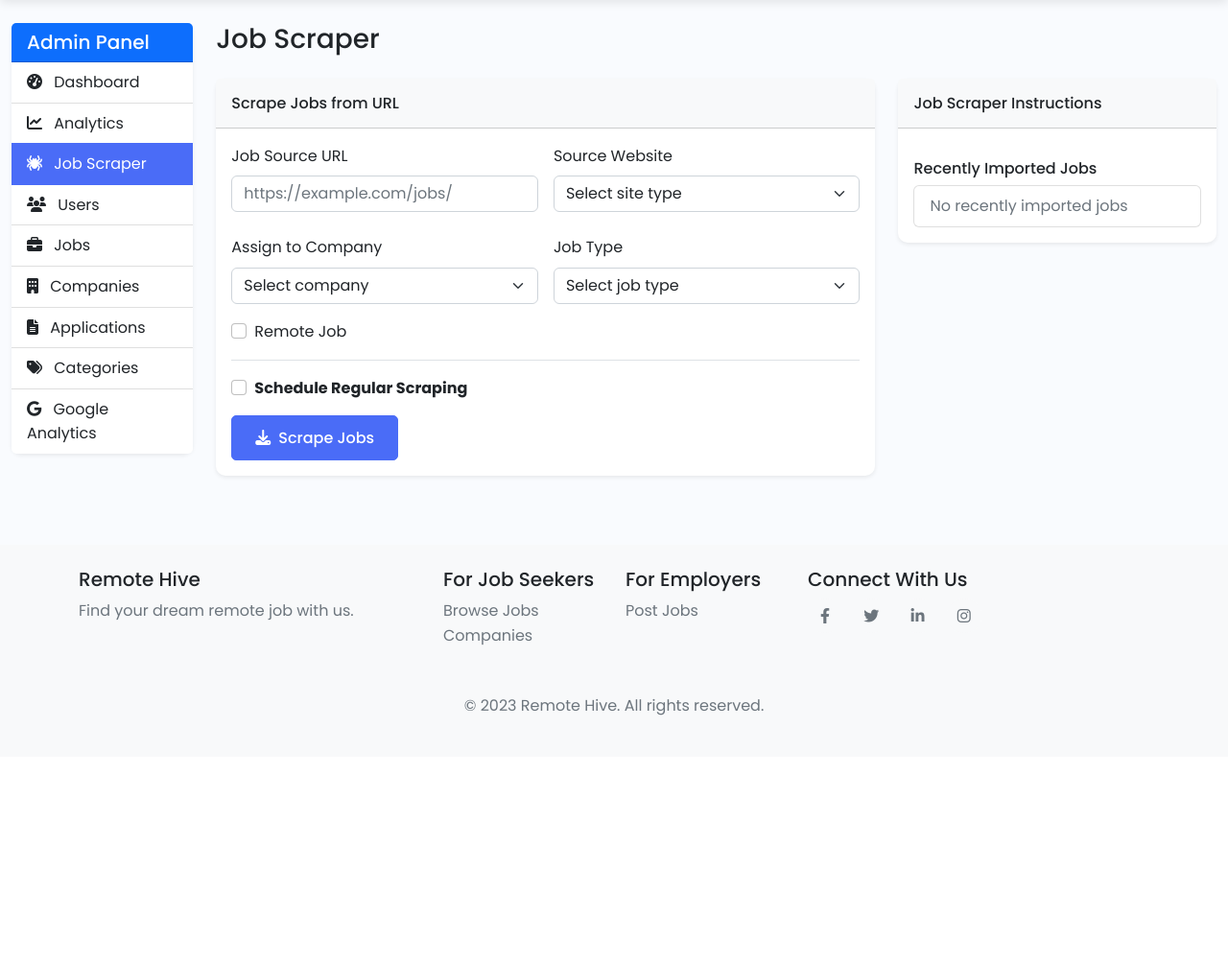
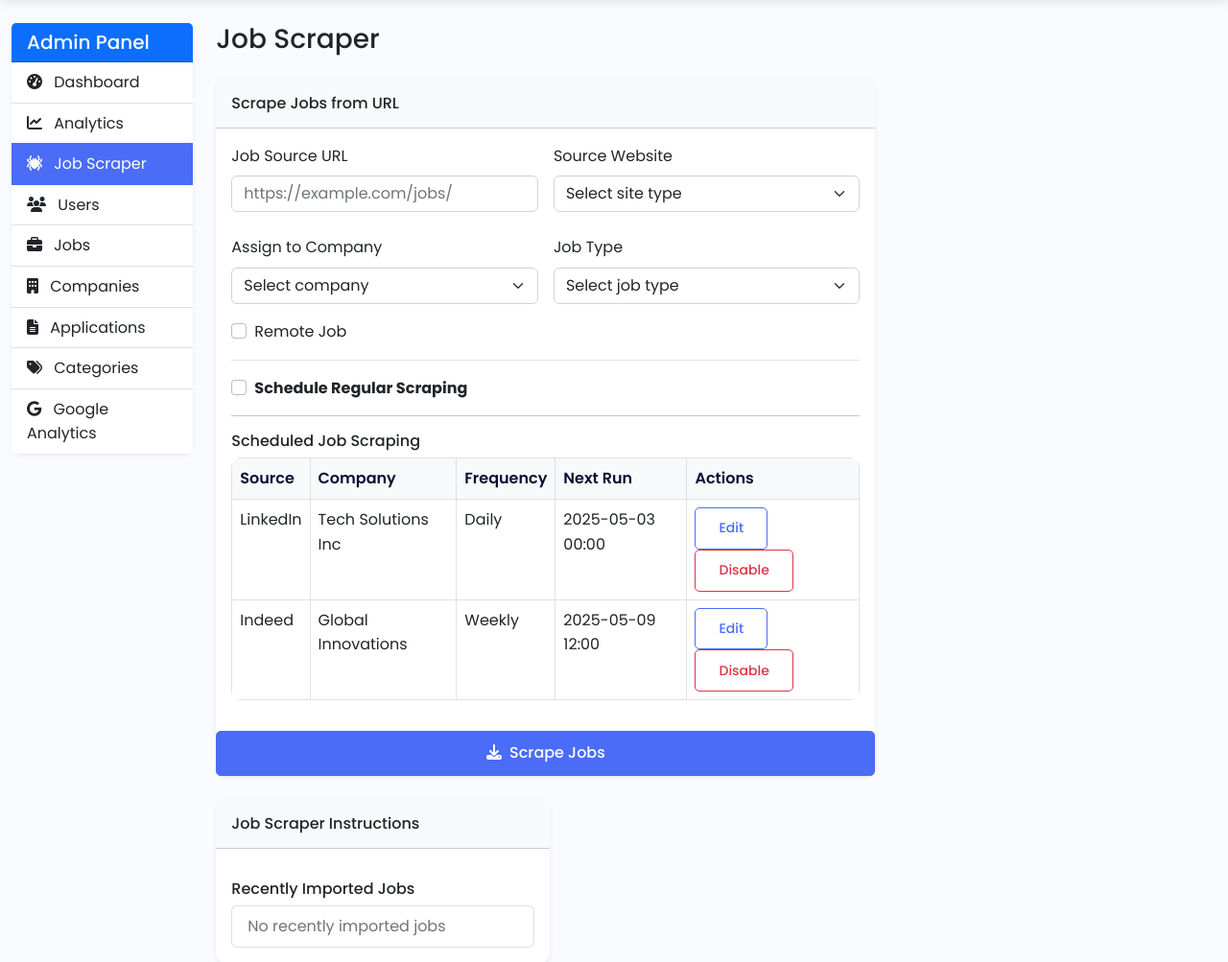
Before and after one commit to RANJ1234/Remote_hive, a Python web app: template templates/admin/job_scraper.html in a window 1280 px wide. Shown: the part 66-1069 px from the top of the page at 96% size. Before the commit the page ends 812 px from the top, so only its background shows below. Run offline with Jinja, Linux system fonts and the light colour scheme; the template is opened without the code that fills it, so the values that code supplies are empty.

Commit message:
Show list of scheduled job scrapers with edit and disable functions
Adds a table to job_scraper.html displaying scheduled jobs and removes schedule_job_scraper route in admin_routes.py.

Replit-Commit-Author: Agent
Replit-Commit-Session-Id: 06037fb7-ee47-43d8-a3c7-39463f5de34e
Replit-Commit-Screenshot-Url: https://storage.googleapis.com/screenshot-production-us-central1/95137704-821d-43e2-b29a-a8ab877741e0/7f6c9b94-af5d-40c4-8a1a-21d6267e5441.jpg

```diff
--- a/templates/admin/job_scraper.html
+++ b/templates/admin/job_scraper.html
@@ -135,6 +135,46 @@
                                     </div>
                                 </div>
 
+                                <hr class="my-3">
+
+                                <h6>Scheduled Job Scraping</h6>
+                                <div class="table-responsive">
+                                    <table class="table table-bordered table-hover">
+                                        <thead class="table-light">
+                                            <tr>
+                                                <th>Source</th>
+                                                <th>Company</th>
+                                                <th>Frequency</th>
+                                                <th>Next Run</th>
+                                                <th>Actions</th>
+                                            </tr>
+                                        </thead>
+                                        <tbody>
+                                            <tr>
+                                                <td>LinkedIn</td>
+                                                <td>Tech Solutions Inc</td>
+                                                <td>Daily</td>
+                                                <td>2025-05-03 00:00</td>
+                                                <td>
+                                                    <button class="btn btn-sm btn-outline-primary">Edit</button>
+                                                    <button class="btn btn-sm btn-outline-danger">Disable</button>
+                                                </td>
+                                            </tr>
+                                            <tr>
+                                                <td>Indeed</td>
+                                                <td>Global Innovations</td>
+                                                <td>Weekly</td>
+                                                <td>2025-05-09 12:00</td>
+                                                <td>
+                                                    <button class="btn btn-sm btn-outline-primary">Edit</button>
+                                                    <button class="btn btn-sm btn-outline-danger">Disable</button>
+                                                </td>
+                                            </tr>
+                                        </tbody>
+                                    </table>
+                                    </div>
+                                </div>
+
                                 <button type="submit" class="btn btn-primary">
                                     <i class="fas fa-download me-2"></i>Scrape Jobs
                                 </button>
@@ -247,3 +287,19 @@
     </div>
 </div>
 {% endblock %}
+
+{% block scripts %}
+<script>
+    document.addEventListener('DOMContentLoaded', function() {
+        // Toggle scheduling options visibility
+        const enableScheduleCheckbox = document.getElementById('enable_schedule');
+        const scheduleOptions = document.getElementById('schedule-options');
+
+        if (enableScheduleCheckbox && scheduleOptions) {
+            enableScheduleCheckbox.addEventListener('change', function() {
+                scheduleOptions.style.display = this.checked ? 'block' : 'none';
+            });
+        }
+    });
+</script>
+{% endblock %}
```
Also changed, not shown: admin_routes.py (+2 -13 lines).
